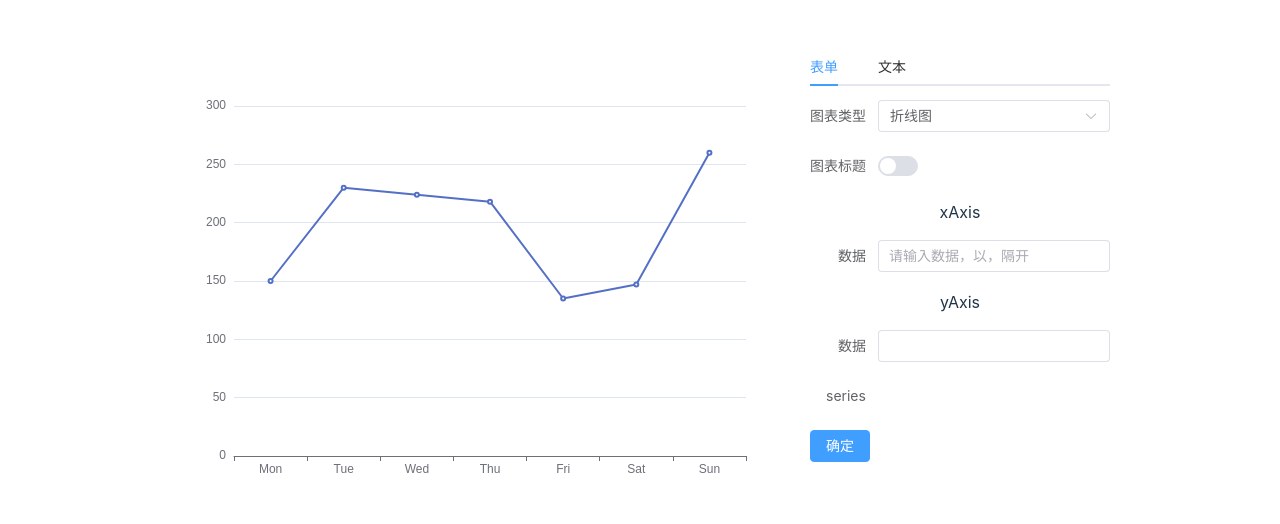
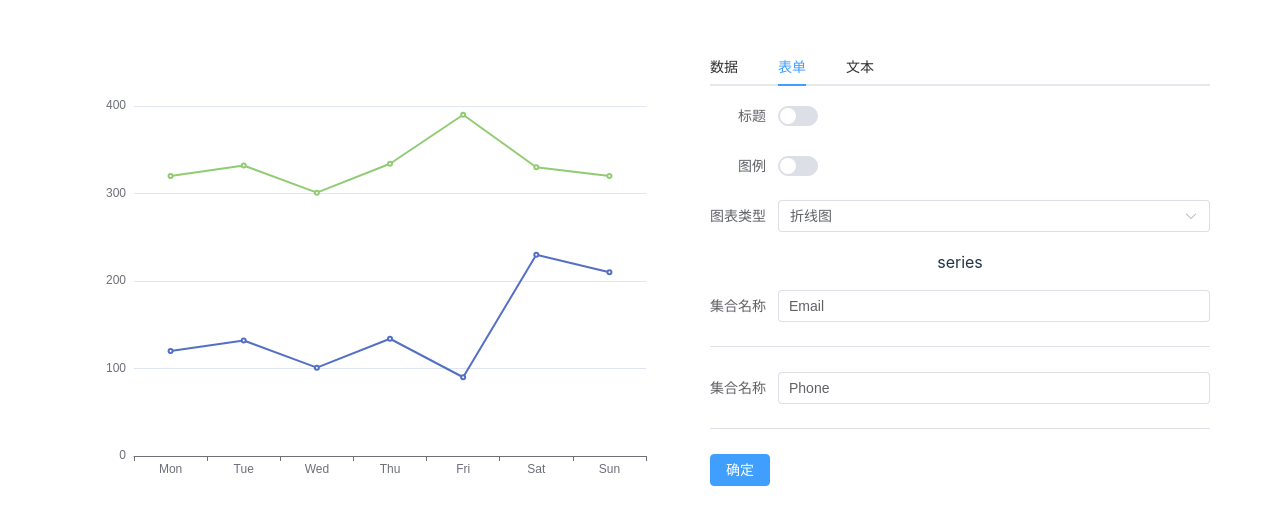
Before and after one commit to lienze87/hayate, a Vue app: page / in a window 1280 px wide. Shown: the part 114-638 px from the top of the page. Built offline with nearby package versions, Linux system fonts and the light colour scheme.

Commit message:
feat: 新增多行数据显示

```diff
--- a/components.d.ts
+++ b/components.d.ts
@@ -10,12 +10,15 @@ declare module 'vue' {
     ECharts: typeof import('./src/components/ECharts.vue')['default']
     Editor: typeof import('./src/components/Editor.vue')['default']
     ElButton: typeof import('element-plus/es')['ElButton']
+    ElDivider: typeof import('element-plus/es')['ElDivider']
     ElForm: typeof import('element-plus/es')['ElForm']
     ElFormItem: typeof import('element-plus/es')['ElFormItem']
     ElInput: typeof import('element-plus/es')['ElInput']
     ElOption: typeof import('element-plus/es')['ElOption']
     ElSelect: typeof import('element-plus/es')['ElSelect']
     ElSwitch: typeof import('element-plus/es')['ElSwitch']
+    ElTable: typeof import('element-plus/es')['ElTable']
+    ElTableColumn: typeof import('element-plus/es')['ElTableColumn']
     ElTabPane: typeof import('element-plus/es')['ElTabPane']
     ElTabs: typeof import('element-plus/es')['ElTabs']
   }
--- a/src/App.vue
+++ b/src/App.vue
@@ -3,38 +3,11 @@
   import Editor from "./components/Editor.vue";
   import { ref, computed } from "vue";
 
-  const dataList = ref([
-    {
-      label: "Mon",
-      value: 150,
-    },
-    {
-      label: "Tue",
-      value: 230,
-    },
-    {
-      label: "Wed",
-      value: 224,
-    },
-    {
-      label: "Thu",
-      value: 218,
-    },
-    {
-      label: "Fri",
-      value: 135,
-    },
-    {
-      label: "Sat",
-      value: 147,
-    },
-    {
-      label: "Sun",
-      value: 260,
-    },
-  ]);
+  const eChartsRef = ref();
 
-  const seriesType = [
+  const categoryList = ref(["Mon", "Tue", "Wed", "Thu", "Fri", "Sat", "Sun"]);
+
+  const seriesTypeList = [
     {
       label: "折线图",
       value: "line",
@@ -52,43 +25,54 @@
   const config = ref({
     title: {
       show: false,
-      text: "",
+      text: "图表标题",
     },
-    xAxis: {
-      data: "",
+    tooltip: {
+      trigger: "axis",
     },
-    yAxis: {},
+    legend: {
+      show: false,
+      type: "plain",
+    },
+    xAxis: { type: "category", data: [] },
+    yAxis: { type: "value" },
   });
 
-  const series = ref({
+  const seriesType = ref("line");
+  const series = ref([
+    {
+      id: 1,
+      name: "Email",
       type: "line",
-    data: "",
+      data: [120, 132, 101, 134, 90, 230, 210],
+    },
+    {
+      id: 2,
+      name: "Phone",
+      type: "line",
+      data: [320, 332, 301, 334, 390, 330, 320],
+    },
+  ]);
+
+  const dataList = computed(() => {
+    return series.value.map((group) => {
+      let data: any = {};
+      categoryList.value.forEach((category, index) => {
+        data[category] = group.data[index];
+      });
+
+      return data;
+    });
   });
 
   const options = computed(() => {
-    let categoryData: string[] = [];
-    let lineData: string | number[] = [];
-    if (dataList.value.length > 0) {
-      dataList.value.forEach((item) => {
-        categoryData.push(item.label);
-        lineData.push(item.value);
-      });
-    }
+    config.value.xAxis.data = categoryList.value;
 
     return {
-      xAxis: {
-        type: "category",
-        data: categoryData,
-      },
-      yAxis: {
-        type: "value",
-      },
-      series: [
-        {
-          data: lineData,
-          type: series.value.type,
-        },
-      ],
+      ...config.value,
+      series: series.value.map((serie) => {
+        return { ...serie, type: seriesType.value };
+      }),
     };
   });
 
@@ -102,45 +86,61 @@
 <template>
   <div id="main-content">
     <div class="charts-container">
-      <ECharts :options="options" />
+      <ECharts ref="eChartsRef" :options="options" />
     </div>
     <div class="options-container">
       <el-tabs v-model="activeTab">
+        <el-tab-pane label="数据" name="data"></el-tab-pane>
         <el-tab-pane label="表单" name="form"></el-tab-pane>
         <el-tab-pane label="文本" name="editor"></el-tab-pane>
       </el-tabs>
-      <el-form v-show="activeTab === 'form'" :model="config" label-width="auto">
+      <el-table v-show="activeTab === 'data'" :data="dataList">
+        <el-table-column
+          v-for="category in categoryList"
+          :key="category"
+          :prop="category"
+          :label="category">
+        </el-table-column>
+      </el-table>
+      <div v-show="activeTab === 'form'" class="options-form">
+        <el-form :model="config" label-width="auto">
+          <el-form-item label="标题">
+            <el-switch v-model="config.title.show"></el-switch>
+            <el-input
+              v-if="config.title.show"
+              v-model="config.title.text"
+              placeholder="请输入标题"></el-input>
+          </el-form-item>
+          <el-form-item label="图例">
+            <el-switch v-model="config.legend.show"></el-switch>
+          </el-form-item>
           <el-form-item label="图表类型">
-          <el-select v-model="series.type" placeholder="请选择">
+            <el-select v-model="seriesType" placeholder="请选择">
               <el-option
-              v-for="item in seriesType"
+                v-for="item in seriesTypeList"
                 :key="item.value"
                 :label="item.label"
                 :value="item.value" />
             </el-select>
           </el-form-item>
-        <el-form-item label="图表标题">
-          <el-switch v-model="config.title.show"></el-switch>
+          <div>
+            <p>series</p>
+            <div v-for="group in series" :key="group.id">
+              <el-form-item label="集合名称">
+                <el-input
+                  v-model="group.name"
+                  placeholder="请输入集合名称"></el-input>
               </el-form-item>
-        <div>
-          <p>xAxis</p>
-          <el-form-item label="数据">
-            <el-input
-              v-model="config.xAxis.data"
-              placeholder="请输入数据，以，隔开"></el-input>
-          </el-form-item>
+
+              <el-divider />
             </div>
-        <div>
-          <p>yAxis</p>
-          <el-form-item label="数据">
-            <el-input v-model="config.xAxis.data"></el-input>
-          </el-form-item>
           </div>
-        <el-form-item label="series"> </el-form-item>
           <el-form-item>
             <el-button type="primary" @click="onSubmit">确定</el-button>
           </el-form-item>
         </el-form>
+      </div>
+
       <Editor v-show="activeTab === 'editor'" :options="options" />
     </div>
   </div>
@@ -155,6 +155,6 @@
     height: 100%;
   }
   .options-container {
-    width: 300px;
+    width: 500px;
   }
 </style>
--- a/src/components/ECharts.vue
+++ b/src/components/ECharts.vue
@@ -26,6 +26,9 @@
     () => props.options,
     () => {
       initChart(props.options);
+    },
+    {
+      deep: true,
     }
   );
 
```
Lines whose indentation alone changed are shown as unchanged.
